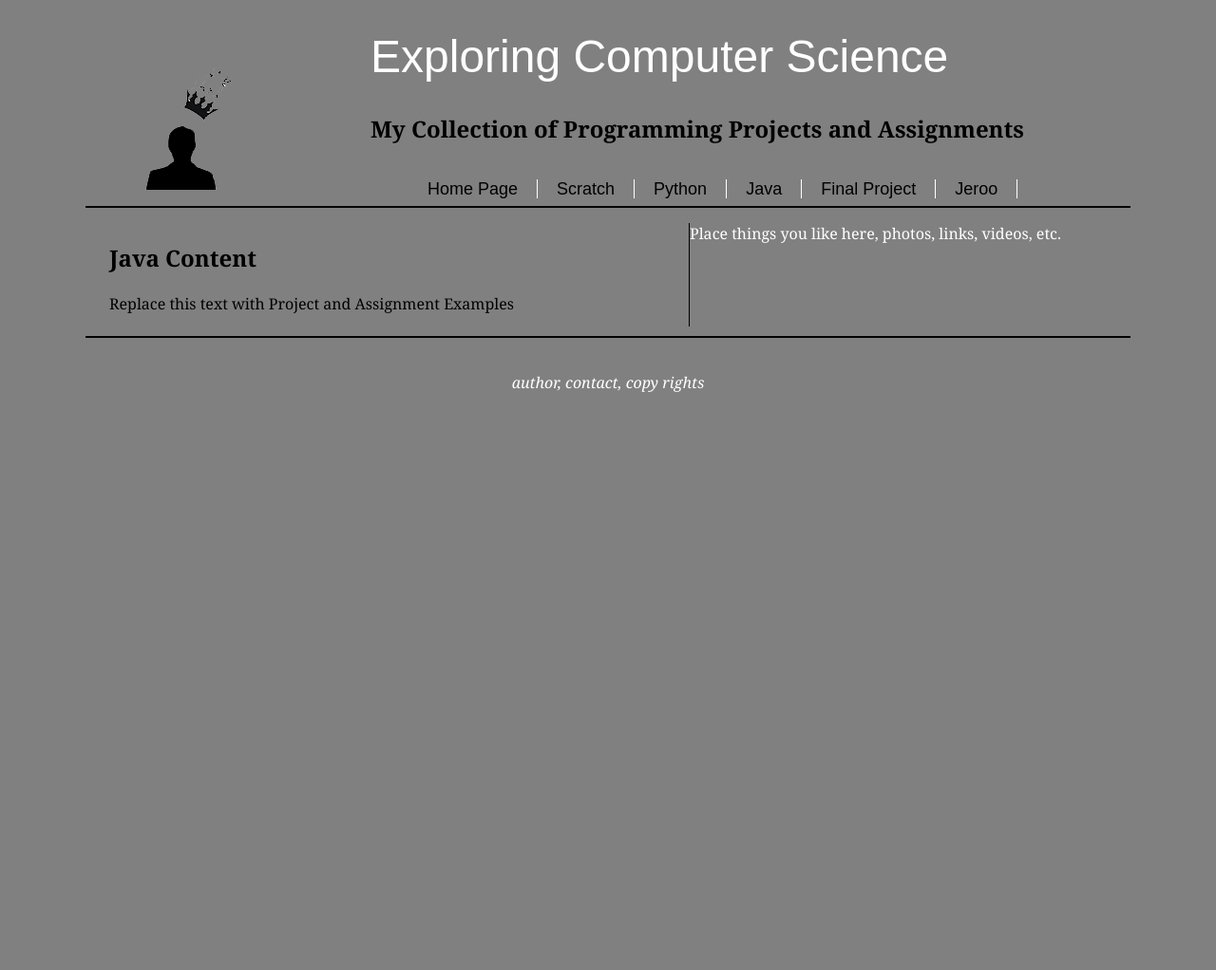
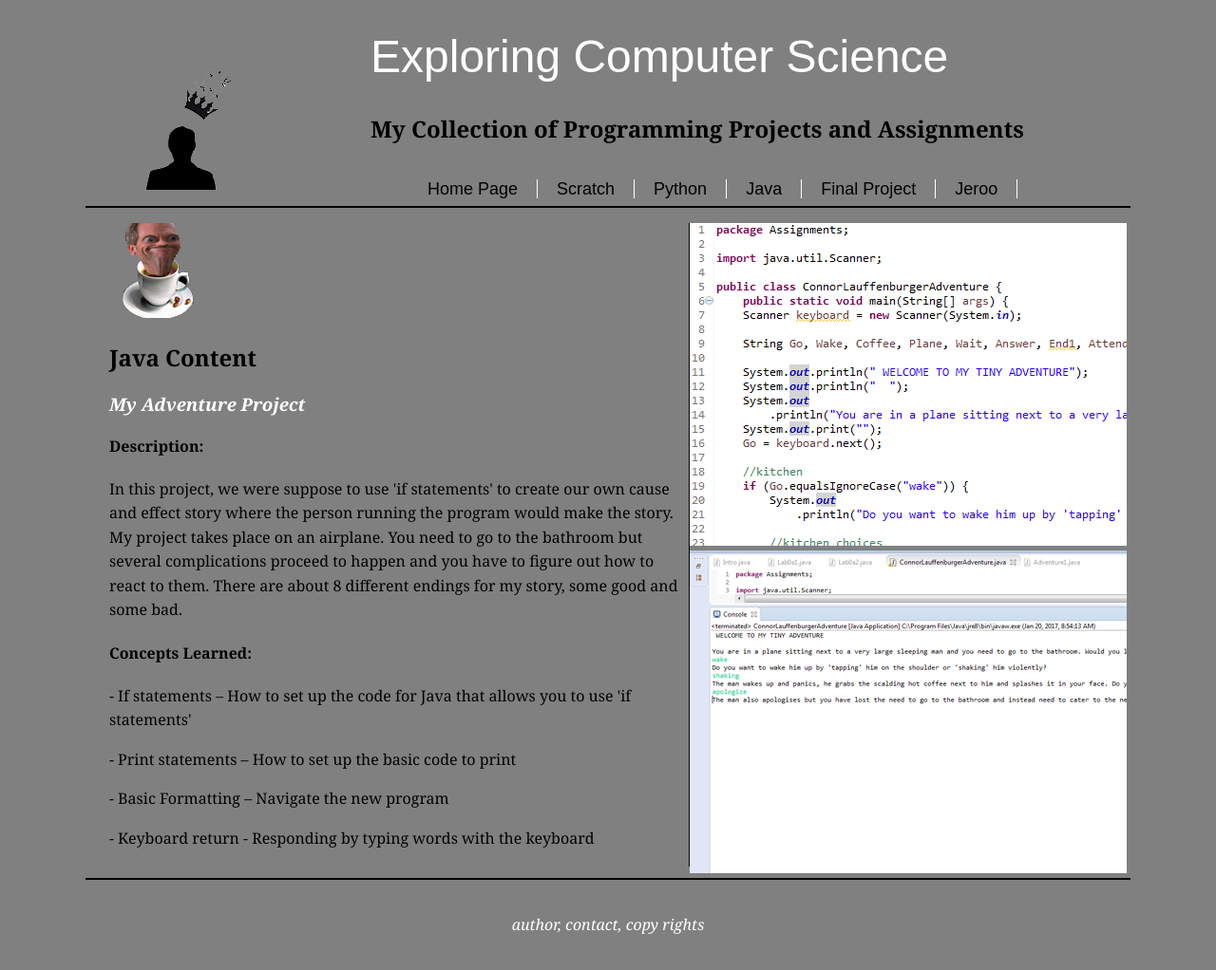
Before and after one commit to connorlauff/connorlauff.github.io, a plain HTML site: page java.html in a window 1280 px wide. Shown: the whole page at 95% size. Before the commit the page ends 800 px from the top, so only its background shows below. Drawn offline with Linux system fonts and the light colour scheme.

Commit message:
Java Page

```diff
--- a/java.html
+++ b/java.html
@@ -34,13 +34,23 @@
 
 		<!-- section cotent - projects and assignments -->
 		<section id="content">
+			<img src="images/JavaLogo.png"/>
 			<h2>Java Content</h2>
-			<p>Replace this text with Project and Assignment Examples</p>
+			<h3>My Adventure Project</h3>
+			<h4>Description:</h4>
+			<p>In this project, we were suppose to use 'if statements' to create our own cause and effect story where the person running the program would make the story. My project takes place on an airplane. You need to go to the bathroom but several complications proceed to happen and you have to figure out how to react to them. There are about 8 different endings for my story, some good and some bad.</p>
+			<h4>Concepts Learned:</h4>
+			<p>-	If statements – How to set up the code for Java that allows you to use 'if statements'</p>
+			<p>-	Print statements – How to set up the basic code to print</p>
+			<p>-	Basic Formatting – Navigate the new program</p>
+			<p>-    Keyboard return - Responding by typing words with the keyboard</p>
+			<p></p>
 		</section><!-- end content -->
 
 		<!-- aside content - hobbies and interests -->
 		<aside id="events">
-			<p>Place things you like here, photos, links, videos, etc.</p>
+			<img src="images/Java1.png" width="460" height="340"/>
+			<img src="images/Java2.png" width="460" height="340"/>
 		</aside><!-- end hobbies -->
 
 		<!-- footer content -->
```
Also changed, not shown: images/Java1.png (added), images/Java2.png (added), images/JavaLogo.png (added).
